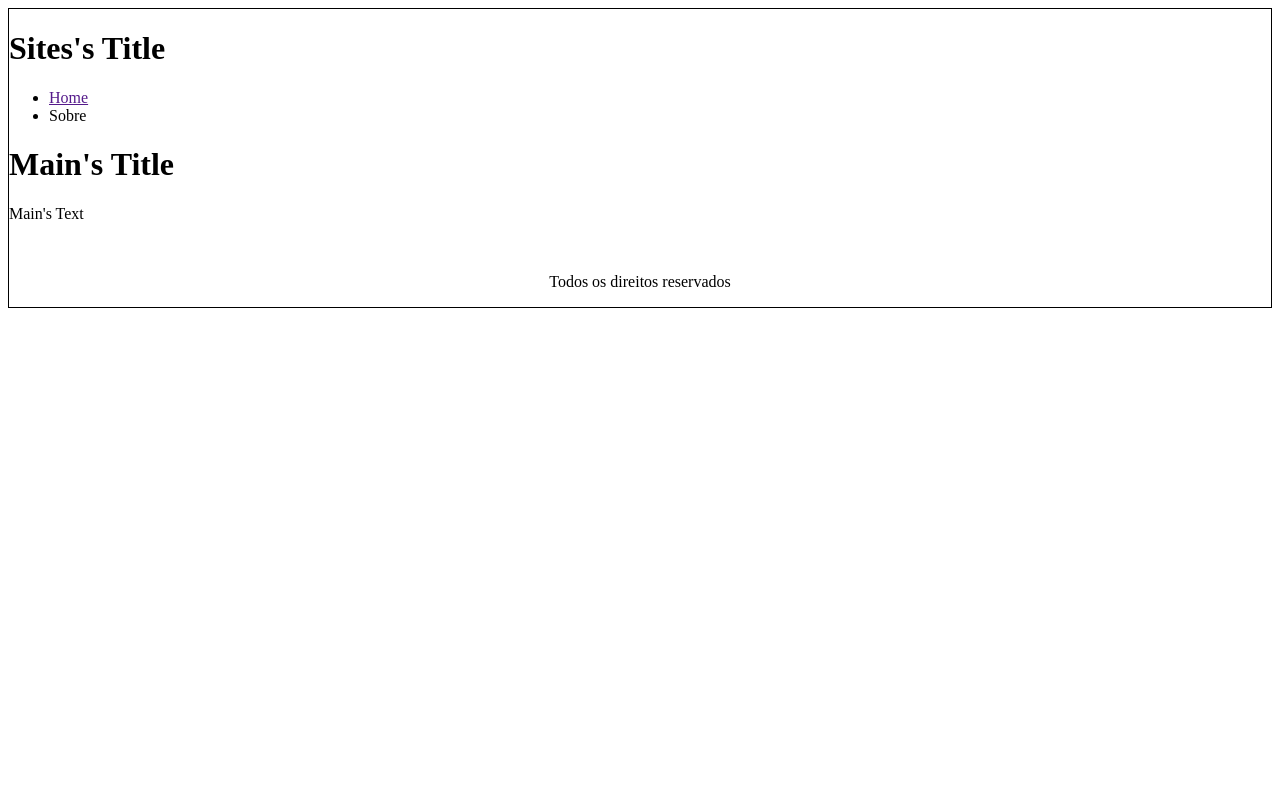
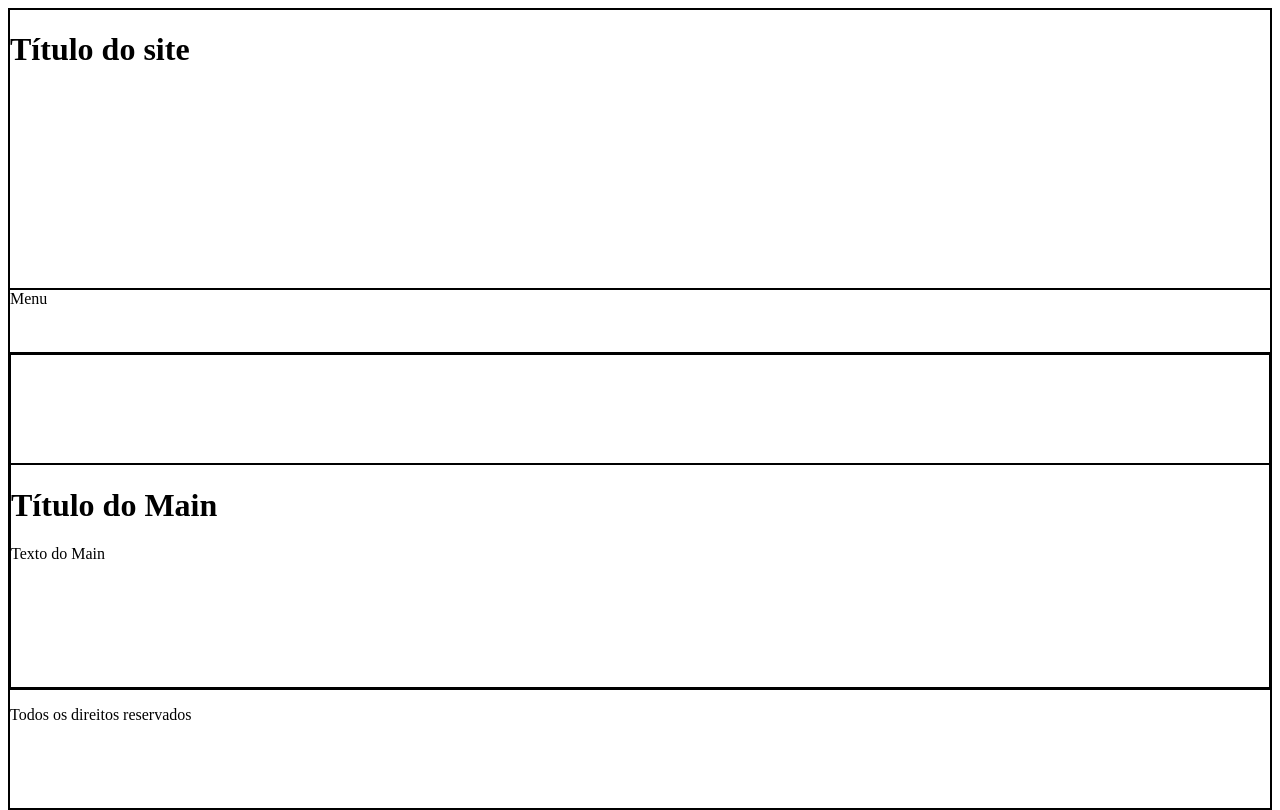
Before and after one commit to WayDiegonis/Projeto_Optativa_Design_Expansivo, a PHP site: page / in a window 1280 px wide. Before the commit the page ends 308 px from the top, so only its background shows below. Run offline with PHP 8.4, Linux system fonts and the light colour scheme.

Commit message:
Mudanças

```diff
--- /dev/null
+++ b/css/estilo-grid.css
@@ -0,0 +1,39 @@
+body, html{
+	height: 100%;
+}
+
+#container{
+	border: 1px solid #000;
+	height: 100%;
+	display: grid;
+	grid-template-rows: 35% 8% auto 15%;
+}
+
+#header{
+	border: 1px solid #000;
+
+}
+
+#main #menu-lateral{
+	border: 1px solid #000;
+}
+
+
+#main {
+	border: 1px solid #000;
+	display: grid;
+	grid-template-columns: 20% auto 20 %;
+}
+
+
+#main #content{
+	border: 1px solid #000;
+}
+
+#menu{
+	border: 1px solid #000;
+}
+
+#footer{
+	border: 1px solid #000;
+}
--- a/css/estilo.css
+++ b/css/estilo.css
@@ -1,9 +1,38 @@
 #container{
-
 	border: 1px solid #000;
+	padding: 5px;
 }
 
-#footer p{
-	margin-top: 50px;
+#header{
+	border: 1px solid #000;
+	margin: 5px;
+	padding: 5px;
 	text-align: center;
 }
+
+#menu{
+	border: 1px solid #000;
+	margin: 5px;
+	padding: 5px;
+}
+
+#menu ul{
+	list-style: none;
+}
+
+#menu ul li{
+	border: 1px solid blue;
+	display: inline;
+}
+
+#main{
+	border: 1px solid #000;
+	margin: 10px 5px 10px 5px;
+	padding: 5px;
+}
+
+#footer{
+	border: 1px solid #000;
+	margin: 5px;
+	padding: 5px;
+}
--- a/index.html
+++ b/index.html
@@ -1,46 +1,41 @@
 <!DOCTYPE html>
 <html>
 <head>
+	<title>Projeto WebService 2019</title>
 	<meta charset="utf-8">
 
-	<title>Projeto Optativa</title>
-
-	<link rel="stylesheet" type="text/css" href="css/estilo.css">
-
+	<link rel="stylesheet" type="text/css" href="css/estilo-grid.css">
 </head>
 <body>
 
 	<div id="container">
 
 		<div id="header">
-
-			<h1>Sites's Title</h1>
-
+			<h1>Título do site</h1>
 		</div>
 
 		<div id="menu">
-
-			<ul>
-				<li><a href="">Home</a> </li>
-
+			Menu
+			<!-- <ul>
+				<li><a href="">Home</a></li>
 				<li>Sobre</li>
-
-			</ul>
-
+				<li>Sobre</li>
+				<li>Sobre</li>
+			</ul> -->
 		</div>
 
 		<div id="main">
+			<div id="menu-lateral"></div>
+			<div id="content">
+				<h1>Título do Main</h1>
 
-			<h1>Main's Title</h1>
-
-			<p>Main's Text</p>
+				<p>Texto do Main</p>
+			</div>
 
 		</div>
 
 		<div id="footer">
-
 			<p>Todos os direitos reservados</p>
-
 		</div>
 
 	</div>
```
Also changed, not shown: README.md.
